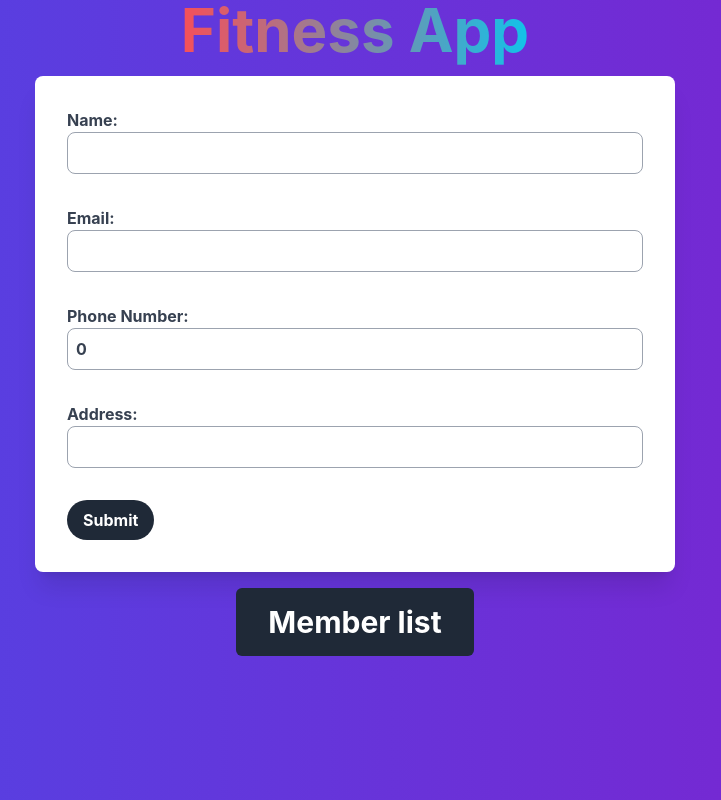
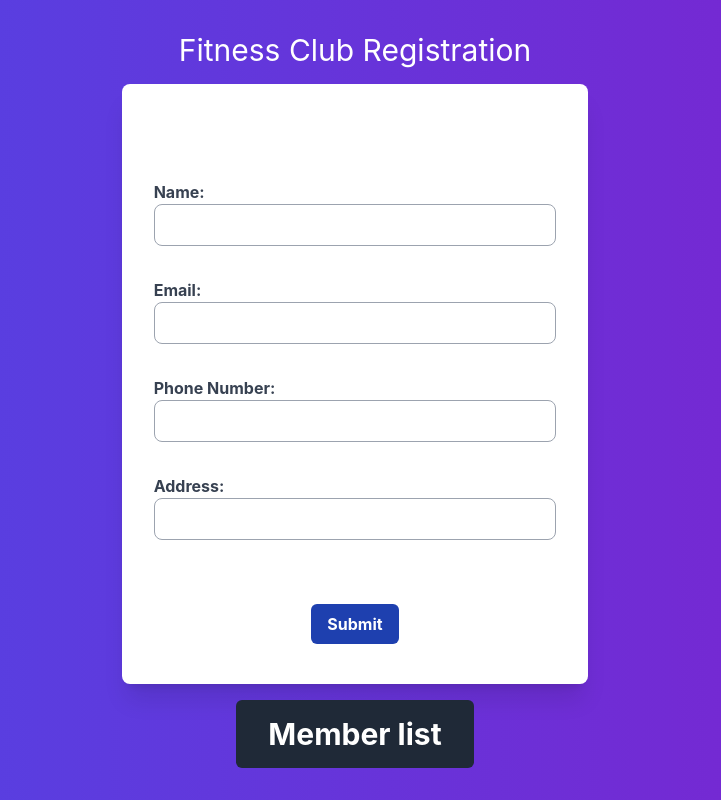
Before and after one commit to RounabhSahu/FitnessApp, a React (Create React App) app: page /#/ in a window 1280 px wide. Shown: the whole page, without its empty margins (285-1006 px from the left). Built offline with nearby package versions, Linux system fonts and the light colour scheme.

Commit message:
changed styles

```diff
--- a/src/Components/Form.jsx
+++ b/src/Components/Form.jsx
@@ -9,7 +9,7 @@ const Form = () => {
     const [formData, setFormData] = useState({
         name: '',
         email: '',
-        number: 0,
+        number: null,
         address:''
     });
 
@@ -28,8 +28,8 @@ const Form = () => {
         }else if (formData.email === '') {
             setWarning("Email is Empty");
         }
-        else if (formData.number.length < 10 || formData.number.length > 10) {
-            setWarning("Phone number should be least 10 digits long");
+        else if (formData.number.length ===10) {
+            setWarning("Phone number should be 10 digits long");
         }
         else if (formData.address === '') {
             setWarning("Address is Empty");
@@ -37,6 +37,7 @@ const Form = () => {
         else{
             await setDoc(doc(db,'members',formData.email),formData);
             setWarning("Submitted Successfully");
+
         }
 
     };
@@ -45,14 +46,14 @@ const Form = () => {
         navigate('/Members')
     }
     return (
-        <div className="p-0 m-0 w-full h-screen bg-center bg-fixed bg-no-repeat bg-cover bg-gradient-to-r from-indigo-600 to-purple-700">
-            <h1 className="text-6xl font-bold text-white mx-auto text-center mb-4">
-                <span className="text-gradient-primary">Fitness App</span>
+        <div className="p-0 m-0 w-full h-screen bg-center bg-fixed bg-no-repeat bg-cover bg-gradient-to-r from-indigo-600 to-purple-700 flex flex-col items-center justify-center">
+            <h1 className="text-3xl text-center mb-4">
+                <span className="text-white">Fitness Club Registration</span>
             </h1>
             <form
-                className="mx-auto bg-white p-8 rounded-lg shadow-xl w-1/2 min-w-fit"
+                className="mx-auto bg-white p-8 rounded-lg shadow-xl w-1/3 h-[600px] min-w-fit pt-24"
                 onSubmit={handleSubmit}>
-                <label class="block text-gray-700 font-bold mb-2">
+                <label className="block text-gray-700 font-bold mb-2">
                     Name:
                     <input
                         className="w-full border border-gray-400 p-2 rounded-lg"
@@ -63,7 +64,7 @@ const Form = () => {
                     />
                 </label>
                 <br />
-                <label class="block text-gray-700 font-bold mb-2">
+                <label className="block text-gray-700 font-bold mb-2">
                     Email:
                     <input
                         className="w-full border border-gray-400 p-2 rounded-lg"
@@ -96,9 +97,11 @@ const Form = () => {
                     />
                 </label>
                 <br/>
+                <div className="flex items-center justify-center mt-8">
                 <button
-                    className="bg-gray-800 hover:bg-gray-700 text-white font-bold py-2 px-4 rounded-full transition-colors duration-300 ease-in-out hover:shadow-md focus:outline-none focus:shadow-outline"
+                    className="mx-auto bg-blue-800 rounded-md hover:bg-gray-700 text-white font-bold py-2 px-4 transition-colors duration-300 ease-in-out hover:shadow-md focus:outline-none focus:shadow-outline"
                     type="submit">Submit</button>
+                </div>
                 <span>{warning}</span>
             </form>
             <div className="flex items-center justify-center">
--- a/src/Components/Members.jsx
+++ b/src/Components/Members.jsx
@@ -19,7 +19,6 @@ const Members = () => {
 
     return (
         <div className="p-0 m-0 w-full h-screenbg-cover bg-center bg-fixed bg-no-repeat bg-indigo-600">
-            These are members
             <br/>
             <button
                 className="mx-auto mt-4 bg-gray-800 hover:bg-gray-700 text-white text-3xl font-bold py-4 px-8 rounded-md transition-colors duration-300 ease-in-out hover:shadow-md focus:outline-none focus:shadow-outline"
```
